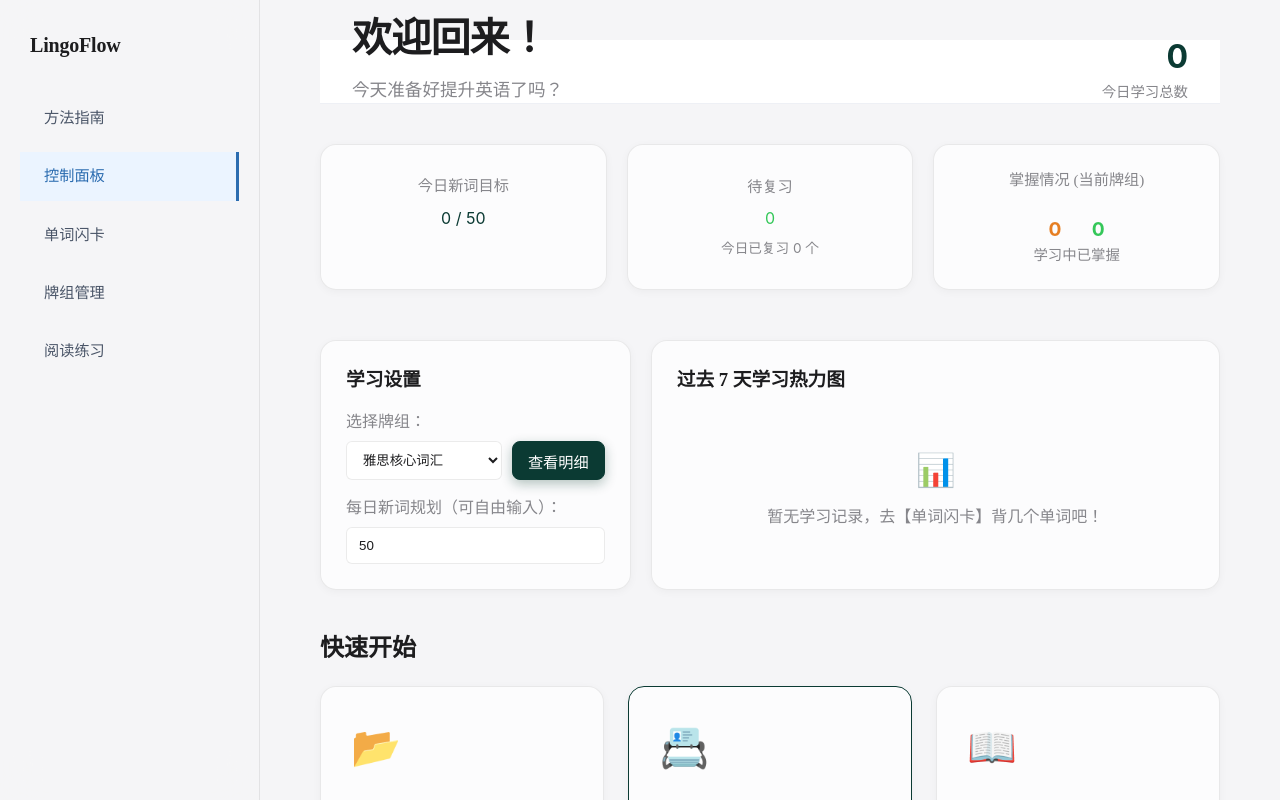
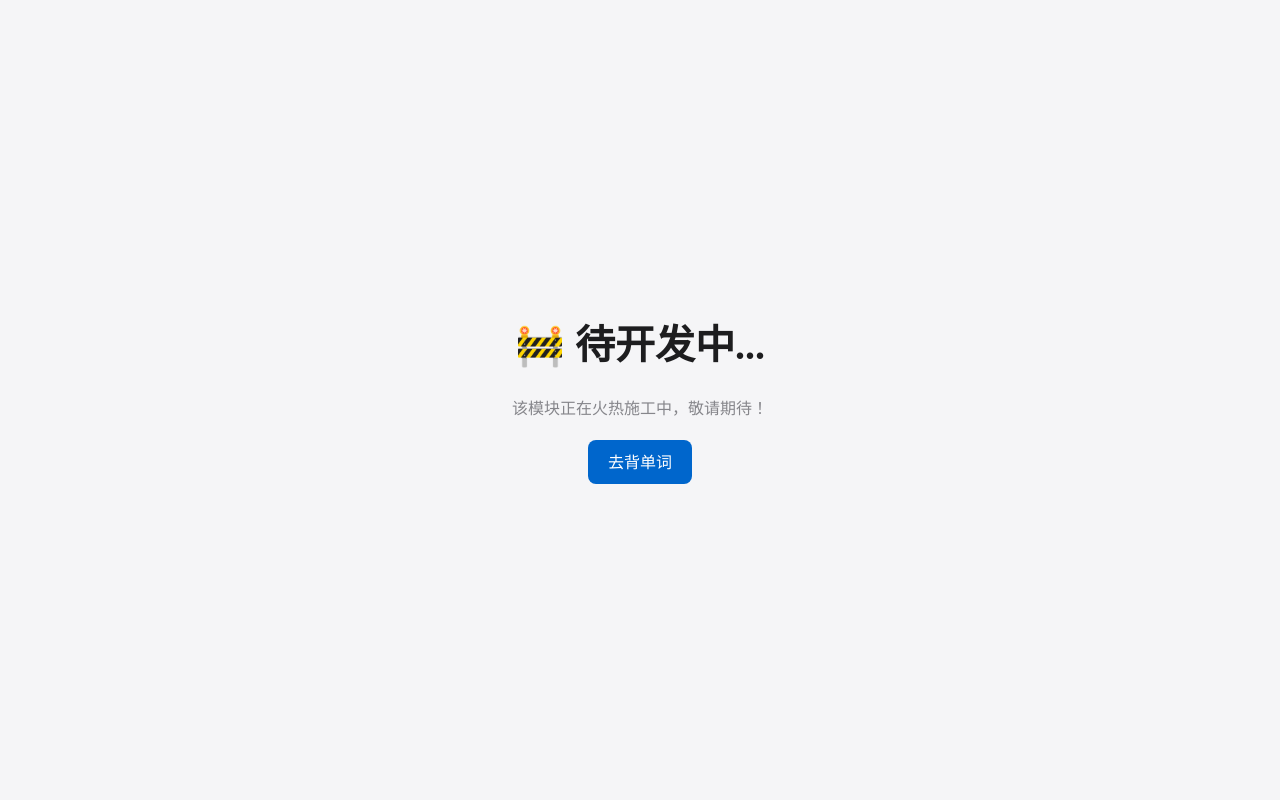
Before and after one commit to puxinnan/daguan, a React (Vite) app: page / in a window 1280 px wide. Built offline with nearby package versions, Linux system fonts and the light colour scheme.

Commit message:
Change LingoFlow submodules to Under Construction

```diff
--- a/src/App.jsx
+++ b/src/App.jsx
@@ -6,10 +6,22 @@ import StudyDashboard from './pages/StudyDashboard';
 import LingoFlowApp from './pages/LingoFlowApp';
 import './App.css';
 
+const UnderConstruction = () => (
+  <div style={{ display: 'flex', justifyContent: 'center', alignItems: 'center', height: '100vh', flexDirection: 'column', color: 'var(--text-primary)' }}>
+    <h1 style={{ fontSize: '2.5rem', marginBottom: '20px' }}>🚧 待开发中...</h1>
+    <p style={{ color: 'var(--text-secondary)' }}>该模块正在火热施工中，敬请期待！</p>
+    <a href="#/lingoflow" style={{ marginTop: '20px', padding: '10px 20px', background: 'var(--accent-color)', color: 'white', borderRadius: '8px', textDecoration: 'none' }}>去背单词</a>
+  </div>
+);
+
 function App() {
   return (
     <Routes>
-      <Route path="/*" element={<LingoFlowApp />} />
+      <Route path="/" element={<UnderConstruction />} />
+      <Route path="/resource/:id" element={<UnderConstruction />} />
+      <Route path="/dashboard" element={<UnderConstruction />} />
+      <Route path="/dashboard/:subject" element={<UnderConstruction />} />
+      <Route path="/lingoflow/*" element={<LingoFlowApp />} />
     </Routes>
   );
 }
--- a/src/pages/LingoFlowApp.jsx
+++ b/src/pages/LingoFlowApp.jsx
@@ -116,18 +116,23 @@ function LingoFlowApp() {
     });
   };
 
+  const renderUnderConstruction = () => (
+    <div style={{ display: 'flex', justifyContent: 'center', alignItems: 'center', height: '100%', minHeight: '400px', flexDirection: 'column', color: 'var(--text-primary)' }}>
+      <h2 style={{ fontSize: '2rem', marginBottom: '15px' }}>🚧 待开发中...</h2>
+      <p style={{ color: 'var(--text-secondary)' }}>此功能模块正在施工中，敬请期待！</p>
+    </div>
+  );
+
   const renderCurrentView = () => {
     switch (currentView) {
       case 'dashboard':
         return <Dashboard
-          onViewChange={setCurrentView}
           currentBook={currentBook}
           setCurrentBook={setCurrentBook}
           dailyGoal={dailyGoal}
           setDailyGoal={setDailyGoal}
-          srsProfile={srsProfile}
-          session={session}
           customDecks={customDecks}
+          onViewChange={setCurrentView}
         />;
       case 'flashcards':
         return <Flashcards
@@ -139,19 +144,6 @@ function LingoFlowApp() {
           onRateCard={handleRateCard}
           onBack={() => setCurrentView('dashboard')}
         />;
-      case 'reading':
-        return <ReadingViewer
-          onBack={() => setCurrentView('dashboard')}
-          onAddWord={(w) => console.log('Add word:', w)}
-        />;
-      case 'methodology':
-        return <MethodologyGuide onBack={() => setCurrentView('dashboard')} />;
-      case 'deck_manager':
-        return <DeckManager
-          customDecks={customDecks}
-          setCustomDecks={setCustomDecks}
-          onBack={() => setCurrentView('dashboard')}
-        />;
       case 'book_overview':
         return <BookOverview
           currentBook={currentBook}
@@ -161,6 +153,11 @@ function LingoFlowApp() {
           session={session}
           onBack={() => setCurrentView('dashboard')}
         />;
+      case 'reading':
+      case 'guide':
+      case 'methodology':
+      case 'deck_manager':
+        return renderUnderConstruction();
       default:
         return <Dashboard onViewChange={setCurrentView} />;
     }
```
